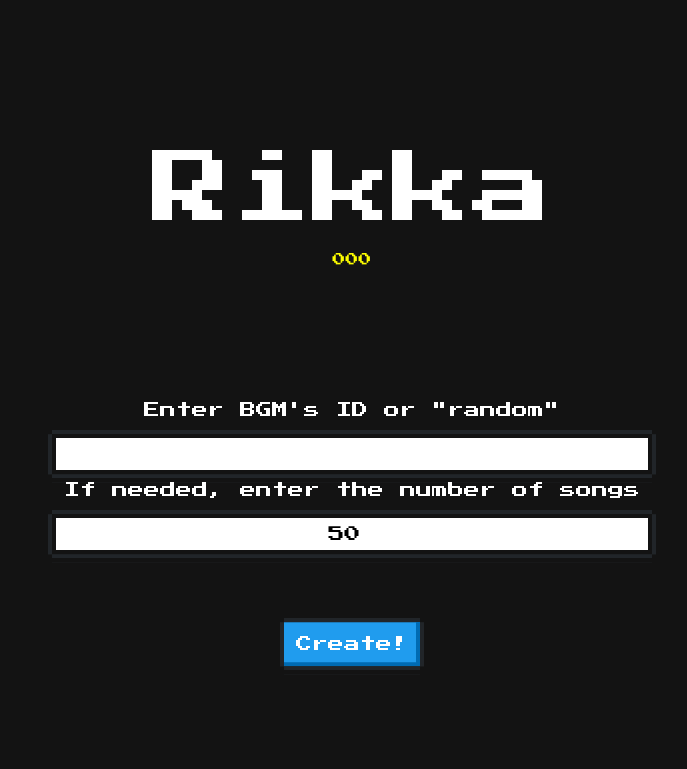
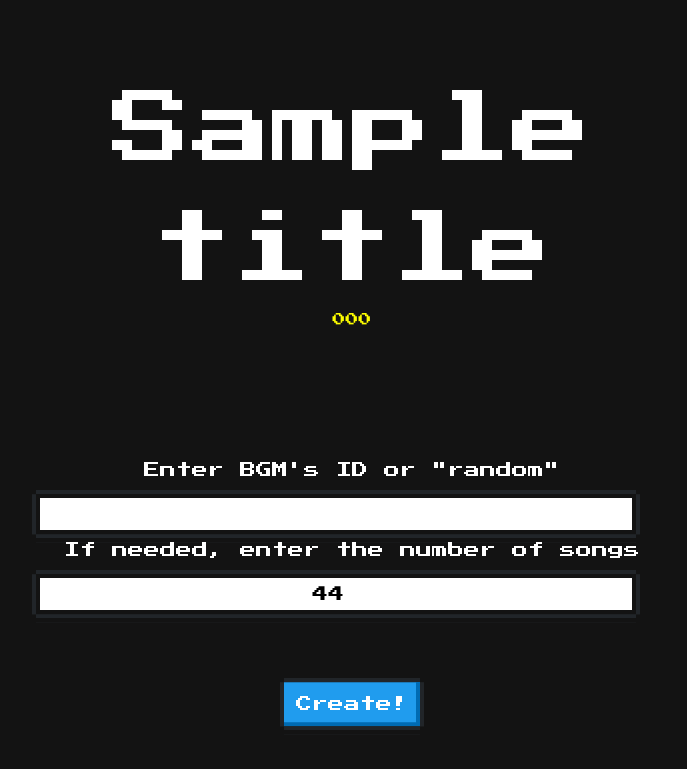
Before and after one commit to SerialLain3170/cyberia, a FastAPI app: template src/templates/search.html in a window 1280 px wide. Shown: the top 769 px of the page, without its empty margins (288-975 px from the left). Run offline with FastAPI, Linux system fonts and the light colour scheme; the template is opened without the code that fills it: most values are stand-ins (such as "Sample title", 1, 10 or a date in 2020); parts of the project's set-up code (start-up, migrations or seed data) failed here and were passed over.

Commit message:
change title and simplify procedure

```diff
--- a/src/server.py
+++ b/src/server.py
@@ -13,11 +13,12 @@
 manager = SpotifyManager()
 templates = Jinja2Templates("templates")
 error_code = codes()
+title = "Cyberia"
 
 
 @app.get('/')
 def index(request: Request):
-    return templates.TemplateResponse("search.html", context={"request": request})
+    return templates.TemplateResponse("search.html", context={"request": request, "title": title})
 
 
 @app.post('/search')
@@ -32,6 +33,6 @@
     print(playlist_url, c)
 
     if playlist_url is None:
-        return templates.TemplateResponse("search.html", context={"request": request, "code": error_code[c]})
+        return templates.TemplateResponse("search.html", context={"request": request, "title": title, "code": error_code[c]})
     else:
         return RedirectResponse(playlist_url + '/')
--- a/src/templates/search.html
+++ b/src/templates/search.html
@@ -3,20 +3,17 @@
 <head>
 <meta charset="utf-8">
 <meta name="viewport" content="width=device-width, initial-scale=1">
-
-<!-- Bootstrap CSS -->
 <link href="https://fonts.googleapis.com/css?family=Press+Start+2P" rel="stylesheet">
 <link href="https://unpkg.com/nes.css@latest/css/nes.min.css" rel="stylesheet" />
 <link href="/static/style.css" rel="stylesheet" />
-<title>Rikka</title>
-
+<title>{{ title }}</title>
 </head>
 
 <body>
     <div class="summary">
-        <span class="nes-text" style="font-size:80px;">Rikka</span>
+        <span class="nes-text" style="font-size:80px;">{{ title }}</span>
         {% if code %}
-            <p class="error" style="color: yellow;font-size: small;">{{code}}</p>
+            <p class="error" style="color: yellow;font-size: small;">{{ code }}</p>
         {% endif %}
         <p class="blank"></p>
         <div class="nes-field" id="inputs" style="text-align:center;">
@@ -27,7 +24,7 @@
                 </div>
                 <label for="name_field">If needed, enter the number of songs</label>
                 <div class="input_wrap">
-                    <input type="number" id="num" name="num" required minlength="1" style="width:600px;height:40px;" wrap="soft" class="nes-input" value="50">
+                    <input type="number" id="num" name="num" required minlength="1" style="width:600px;height:40px;" wrap="soft" class="nes-input" value="44">
                 </div>
                 <p class="blankafter"></p>
                 <button type="submit" class="nes-btn is-primary">Create!</button>
```
Also changed, not shown: src/templates/results.html (deleted, +0 -39 lines), README.md, images/screen.png, 2 other files.
